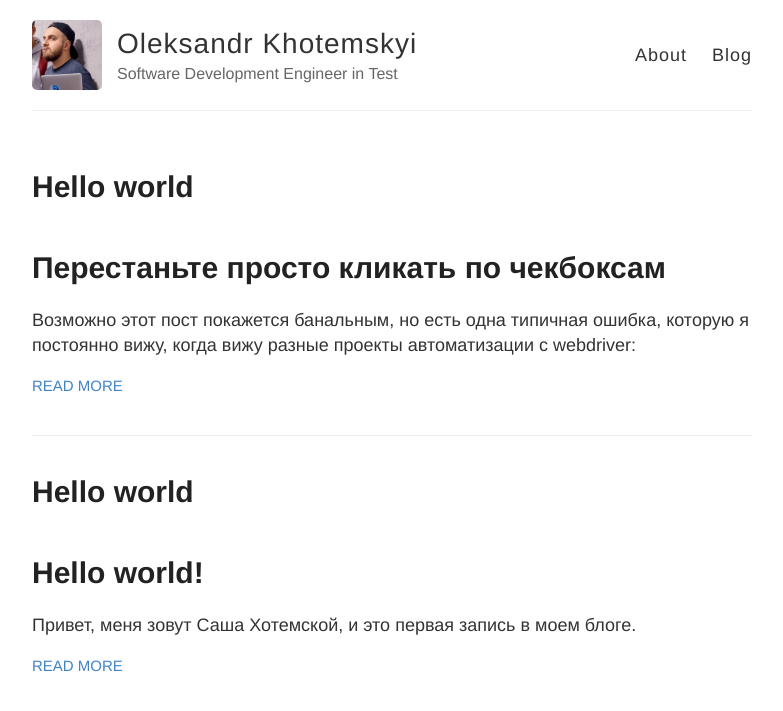
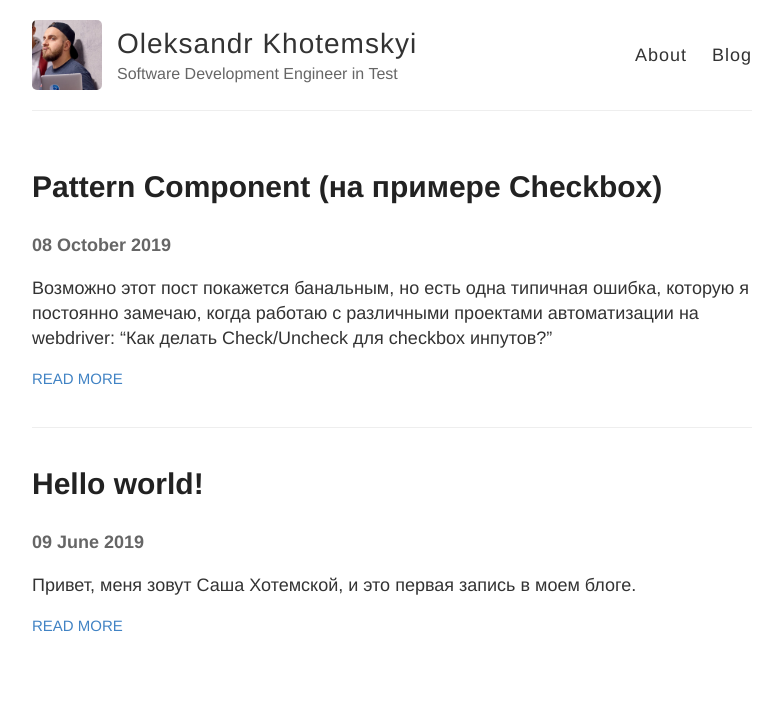
Before and after one commit to Xotabu4/xotabu4.github.io, a Jekyll site: the page built from blog.md, in a window 1280 px wide. Shown: the top 711 px of the page, without its empty margins (248-1031 px from the left). Built offline with Jekyll 4.4.1, drawn with Linux system fonts in a browser that asks for light colours; some of the changed lines change nothing that is shown.

Commit message:
Added components post

````diff
--- a/_layouts/bloghome.html
+++ b/_layouts/bloghome.html
@@ -5,9 +5,8 @@ layout: default
 <div class="posts">
   {% for post in site.posts %}
     <article class="post">
-      <h1>Hello world</h1>
       <h1><a href="{{ site.baseurl }}{{ post.url }}">{{ post.title }}</a></h1>
-
+      <h4> {{ post.date | date_to_long_string }} </h4>
       <div class="entry">
         {{ post.excerpt }}
       </div>
--- /dev/null
+++ b/_posts/2019-10-8-Components.md
@@ -0,0 +1,325 @@
+---
+layout: post
+title: Pattern Component (на примере Checkbox)
+---
+Возможно этот пост покажется банальным, но есть одна типичная ошибка,
+которую я постоянно замечаю, когда работаю с различными проектами автоматизации на webdriver: "Как делать Check/Uncheck для checkbox инпутов?"
+
+Представим что есть код (ProtractorJS, но это не принципиально):
+
+```javascript
+describe('test', function () {
+    it('test', async function () {
+        await browser.get('http://the-internet.herokuapp.com/checkboxes');
+        const checkboxes = $$('#checkboxes input[type="checkbox"]')
+        await checkboxes.get(0).click()
+        await checkboxes.get(1).click()
+        expect(await checkboxes.get(0).isSelected()).toBeTruthy('First checkbox expected to be selected')
+        expect(await checkboxes.get(1).isSelected()).toBeTruthy('Second checkbox expected to be selected')
+    })
+})
+```
+
+Кажется все ок, но запуская код мы получаем:
+```
+> protractor ./protractor.conf.js --specs="./examples/checkbox.js"
+
+[18:10:04] I/launcher - Running 1 instances of WebDriver
+[18:10:04] I/direct - Using ChromeDriver directly...
+Started
+F
+
+Failures:
+1) test test
+  Message:
+    Expected false to be truthy 'Second checkbox expected to be selected'.
+  Stack:
+    Error: Failed expectation
+        at UserContext.<anonymous> (/Users/oleksandrkhotemskyi/Documents/GitHub/Protractor_examples/examples/checkbox.js:9:54)
+        at <anonymous>
+        at process._tickCallback (internal/process/next_tick.js:160:7)
+```
+
+Упс, похоже второй чекбокс уже был выбран, а мы его развыбрали.
+
+А если используются PageObjects все становится еще хуже:
+
+```javascript
+class Page {
+    constructor() {
+        this.checkboxes = $$('#checkboxes input[type="checkbox"]')
+    }
+
+    async open() {
+        await browser.get('http://the-internet.herokuapp.com/checkboxes');
+    }
+
+    async selectFirstCheckbox() {
+        await this.checkboxes.get(0).click()
+    }
+
+    isFirstCheckboxSelected() {
+        return this.checkboxes.get(0).isSelected()
+    }
+
+    async selectSecondCheckbox() {
+        await this.checkboxes.get(1).click()
+    }
+
+    isSecondCheckboxSelected() {
+        return this.checkboxes.get(1).isSelected()
+    }
+}
+
+describe('test', function () {
+    it('test', async function () {
+        const page = new Page()
+        await page.open()
+        await page.selectFirstCheckbox()
+        await page.selectSecondCheckbox()
+        expect(await page.isFirstCheckboxSelected()).toBeTruthy('First checkbox expected to be selected')
+        expect(await page.isSecondCheckboxSelected()).toBeTruthy('Second checkbox expected to be selected')
+    })
+})
+```
+
+Первое что хочется сделать - проверку чекнут ли уже чекбокс:
+
+```javascript
+    async selectFirstCheckbox() {
+        if (!(await this.isFirstCheckboxSelected())) {
+            await this.checkboxes.get(0).click()
+        }
+    }
+```
+В целом это ок, но почему мы вообще пытаемся кликнуть в тестах на чекбокс, если он выбран? Он же выбран не просто так, а из-за нашей бизнес логики. Хорошей идеей будет отмечать это специальным warning сообщением - наши тесты почему то пытались чекнуть уже чекнутый чекбокс:
+
+```javascript
+    async selectFirstCheckbox() {
+        if (await this.isFirstCheckboxSelected()) {
+            console.warn(`Tests are trying to check already checked first checkbox with locator: ${this.checkboxes.get(0).locator()}. No action will be done.`)
+        } else {
+            await this.checkboxes.get(0).click()
+        }
+    }
+```
+
+Теперь выглядит неплохо, зафиксим и для второго чекбокса:
+
+```javascript
+    async selectFirstCheckbox() {
+        if (await this.isFirstCheckboxSelected()) {
+            console.warn(`Tests are trying to check already checked first checkbox with locator: ${this.checkboxes.get(0).locator()}. No action will be done.`)
+        } else {
+            await this.checkboxes.get(0).click()
+        }
+    }
+
+    async selectSecondCheckbox() {
+        if (await this.isSecondCheckboxSelected()) {
+            console.warn(`Tests are trying to check already checked second checkbox with locator: ${this.checkboxes.get(1).locator()}. No action will be done.`)
+        } else {
+            await this.checkboxes.get(1).click()
+        }
+    }
+```
+
+На этом можно было бы и закончить. Но мы то знаем что такой код вызовет лютую боль у бойцов с копипастой.
+
+Обычно люди решают это созданием какого-то Utils/Helper/Commons модуля, который хранил бы логику как чекнуть чекбокс:
+
+helper.js
+```javascript
+    async checkCheckbox(checkbox) {
+        if (await checkbox.isSelected()) {
+            console.warn(`Tests are trying to check already checked checkbox with locator: ${checkbox.locator()}. No action will be done.`)
+        } else {
+            await checkbox.click()
+        }
+    }
+```
+
+Но это совершенно не ООП подход, в итоге у нас будет килотонны вспомогательных функций на каждый чих. Это не масштабируемо, не дает нужной инкапсуляции, и чревато ошибками если передан неправильный элемент.
+
+
+Я рекомендую использовать подход с типизированными элементами. Я предпочитаю называть это Component. В целом этот паттерн не новый, и гуляет по интернету под различными названиями - HTML element, fragment, component, Element...
+
+Как это может выглядеть:
+
+checkbox.js
+```javascript
+class Checkbox {
+    constructor(elemnt) {
+        this.element = elemnt
+    }
+
+    async check() {
+        if (await this.isChecked()) {
+            console.warn(`Tests are trying to check already checked checkbox with locator: ${this.element.locator()}. No action will be done.`)
+        } else {
+            await this.element.click()
+        }
+    }
+
+    async uncheck() {
+        if (!(await this.isChecked())) {
+            console.warn(`Tests are trying to uncheck already unchecked checkbox with locator: ${this.element.locator()}. No action will be done.`)
+        } else {
+            await this.element.click()
+        }
+    }
+
+    isChecked() {
+        return this.element.isSelected();
+    }
+
+}
+```
+
+Мы получаем четкий объект который работает как враппер над нашим чекбоксом, можем использовать его как напрямую вызывая из pageobject:
+
+```javascript
+class Page {
+    constructor() {
+        this.checkboxes = $$('#checkboxes input[type="checkbox"]')
+        this.firstCheckbox = new Checkbox(this.checkboxes.get(0))
+        this.secondCheckbox = new Checkbox(this.checkboxes.get(1))
+    }
+
+    async open() {
+        await browser.get('http://the-internet.herokuapp.com/checkboxes');
+    }
+}
+
+describe('test', function () {
+    it('test', async function () {
+        const page = new Page()
+        await page.open()
+        await page.firstCheckbox.check()
+        await page.secondCheckbox.check()
+        expect(await page.firstCheckbox.isChecked()).toBeTruthy('First checkbox expected to be selected')
+        expect(await page.secondCheckbox.isChecked()).toBeTruthy('Second checkbox expected to be selected')
+    })
+})
+```
+
+В целом это рабочий вариант, и имеет право на жизнь. Но это может нарушить инкапсуляцию, и раскрывает содержимое страницы в тест. Можно обернуть это в методы в самом pageobject:
+```javascript
+class Page {
+    constructor() {
+        this.checkboxes = $$('#checkboxes input[type="checkbox"]')
+        this.firstCheckbox = new Checkbox(this.checkboxes.get(0))
+        this.secondCheckbox = new Checkbox(this.checkboxes.get(1))
+    }
+
+    async open() {
+        await browser.get('http://the-internet.herokuapp.com/checkboxes');
+    }
+
+    async selectFirstCheckbox() {
+        await this.firstCheckbox.check()
+    }
+
+    isFirstCheckboxSelected() {
+        return this.firstCheckbox.isChecked()
+    }
+
+    async selectSecondCheckbox() {
+        await this.secondCheckbox.check()
+    }
+
+    isSecondCheckboxSelected() {
+        return this.secondCheckbox.isChecked()
+    }
+}
+```
+
+Но это может быть избыточно, и добавляет некоторое дублирование в код. К тому же мы слегка откатываемся к начальной версии без Checkbox компонента. Рекомендую действовать по обстоятельствам в каждом конкретном проекте или даже случае.
+
+
+Можем развить идею еще дальше. Почему бы нам не использовать наследование тут, и сделать наш Checkbox чтобы он фактически являлся WebElement (ElementFinder в ProtractorJS). Когда то давно я уже проводил [доклад](https://youtu.be/aSmTwARoPJA)  на эту тему, и даже презентовал свою вспомогательную [библиотеку](https://github.com/Xotabu4/protractor-element-extend/blob/master/README.md) для этого. Давайте посмотрим как мы можем провернуть это в ProtractorJS, и что это нам даст:
+
+
+```javascript
+import {BaseFragment} from 'protractor-element-extend'
+
+class Checkbox extends BaseFragment {
+    async check() {
+        if (await this.isChecked()) {
+            console.warn(`Tests are trying to check already checked checkbox with locator: ${this.locator()}. No action will be done.`)
+        } else {
+            await this.click()
+        }
+    }
+
+    async uncheck() {
+        if (!(await this.isChecked())) {
+            console.warn(`Tests are trying to uncheck already unchecked checkbox with locator: ${this.locator()}. No action will be done.`)
+        } else {
+            await this.click()
+        }
+    }
+
+    isChecked() {
+        return this.isSelected();
+    }
+
+}
+```
+
+1) Обратите внимание что мы теперь наследуем Checkbox от BaseFragment
+
+2) BaseFragment принимает в своем конструкторе протракторовский - ElementFinder, и это дает нам возможность избавится от конструктора в Checkbox (будет использоватся унаследованный от BaseFragment конструктор):
+```javascript
+    // больше не нужно
+    constructor(elemnt) {
+        this.element = elemnt
+    }
+```
+
+3) Но самая мякотка что наш `this` внутри checkbox теперь является валидным ElementFinder который мы передали в конструктор, поскольку мы унаследовались от него. Теперь `this.click()` внутри Checkbox вызовет `click` на том элементе который был передан в конструктор параметром.
+
+Наследование от ElementFinder дает использовать некоторые интересные трюки. К примеру - наши чекбоксы появляются с небольшой задержкой и нам нужно ожидание видимости чекбокса:
+
+```javascript
+import {BaseFragment} from 'protractor-element-extend'
+
+class Checkbox extends BaseFragment {
+    async check() {
+        if (await this.isChecked()) {
+            console.warn(`Tests are trying to check already checked checkbox with locator: ${this.locator()}. No action will be done.`)
+        } else {
+            await browser.wait(EC.visibilityOf(this), 10000, `Checkbox with locator: ${this.locator()} is not visible`)
+            await this.click()
+        }
+    }
+
+    async uncheck() {
+        if (!(await this.isChecked())) {
+            console.warn(`Tests are trying to uncheck already unchecked checkbox with locator: ${this.locator()}. No action will be done.`)
+        } else {
+            await browser.wait(EC.visibilityOf(this), 10000, `Checkbox with locator: ${this.locator()} is not visible`)
+            await this.click()
+        }
+    }
+
+    async isChecked() {
+        await browser.wait(EC.visibilityOf(this), 10000, `Checkbox with locator: ${this.locator()} is not visible`)
+        return this.isSelected();
+    }
+
+}
+```
+
+Поскольку наш Checkbox совместим с ElementFinder, мы можем передавать `this` прямо в ExpectedConditions.visibilityOf, что довольно удобно. Кому интересно детальней про .wait - недавно у меня был [доклад в котором мы рассматривали как работают ожидания](https://youtu.be/wvTJz5VyRJc).
+
+Конечно это работает и снаружи:
+
+```javascript
+const checkboxes = $$('#checkboxes input[type="checkbox"]')
+const firstCheckbox = new Checkbox(this.checkboxes.get(0))
+
+await browser.wait(EC.visibilityOf(firstCheckbox), 10000, `Checkbox with locator: ${firstCheckbox.locator()} is not visible`)
+```
+
+Наш PageObject менять не нужно, интерфейс для работы с Checkbox остается таким же.
--- a/_posts/2019-7-23-Checkboxes.md
+++ /dev/null
@@ -1,177 +0,0 @@
----
-layout: post
-title: Перестаньте просто кликать по чекбоксам
----
-Возможно этот пост покажется банальным, но есть одна типичная ошибка,
-которую я постоянно вижу, когда вижу разные проекты автоматизации с webdriver:
-
-Эта проблема - как делать Check/Uncheck для checkbox инпутов.
-
-Представим что есть код (ProtractorJS, но это не принципиально):
-
-```javascript
-describe('test', function () {
-    it('test', async function () {
-        await browser.get('http://the-internet.herokuapp.com/checkboxes');
-        const checkboxes = $$('#checkboxes input[type="checkbox"]')
-        await checkboxes.get(0).click()
-        await checkboxes.get(1).click()
-        expect(await checkboxes.get(0).isSelected()).toBeTruthy('First checkbox expected to be selected')
-        expect(await checkboxes.get(1).isSelected()).toBeTruthy('Second checkbox expected to be selected')
-    })
-})
-```
-
-Кажется все ок, но запуская код мы получаем:
-```
-> protractor ./protractor.conf.js --specs="./examples/checkbox.js"
-
-[18:10:04] I/launcher - Running 1 instances of WebDriver
-[18:10:04] I/direct - Using ChromeDriver directly...
-Started
-F
-
-Failures:
-1) test test
-  Message:
-    Expected false to be truthy 'Second checkbox expected to be selected'.
-  Stack:
-    Error: Failed expectation
-        at UserContext.<anonymous> (/Users/oleksandrkhotemskyi/Documents/GitHub/Protractor_examples/examples/checkbox.js:9:54)
-        at <anonymous>
-        at process._tickCallback (internal/process/next_tick.js:160:7)
-```
-
-Упс, похоже второй чекбокс уже был выбран, а мы его развыбрали.
-
-А если используются PageObjects все становится еще хуже:
-
-```javascript
-class Page {
-    constructor() {
-        this.checkboxes = $$('#checkboxes input[type="checkbox"]')
-    }
-
-    async open() {
-        await browser.get('http://the-internet.herokuapp.com/checkboxes');
-    }
-
-    async selectFirstCheckbox() {
-        await this.checkboxes.get(0).click()
-    }
-
-    isFirstCheckboxSelected() {
-        return this.checkboxes.get(0).isSelected()
-    }
-
-    async selectSecondCheckbox() {
-        await this.checkboxes.get(1).click()
-    }
-
-    isSecondCheckboxSelected() {
-        return this.checkboxes.get(1).isSelected()
-    }
-}
-
-describe('test', function () {
-    it('test', async function () {
-        const page = new Page()
-        await page.open()
-        await page.selectFirstCheckbox()
-        await page.selectSecondCheckbox()
-        expect(await page.isFirstCheckboxSelected()).toBeTruthy('First checkbox expected to be selected')
-        expect(await page.isSecondCheckboxSelected()).toBeTruthy('Second checkbox expected to be selected')
-    })
-})
-```
-
-Первое что хочется сделать - проверку чекнут ли уже чекбокс:
-
-```
-    async selectFirstCheckbox() {
-        if (!(await this.isFirstCheckboxSelected())) {
-            await this.checkboxes.get(0).click()
-        }
-    }
-```
-В целом это ок, но почему мы вообще пытаемся кликнуть в тестах на чекбокс, если он выбран? Он же выбран не просто так, а из-за нашей бизнес логики. Хорошей идеей будет отмечать это специальным warning сообщением - наши тесты почему то пытались чекнуть уже чекнутый чекбокс:
-
-```
-    async selectFirstCheckbox() {
-        if (await this.isFirstCheckboxSelected()) {
-            console.warn(`Tests are trying to check already checked first checkbox with locator: ${this.checkboxes.get(0).locator()}. No action will be done.`)
-        } else {
-            await this.checkboxes.get(0).click()
-        }
-    }
-```
-
-Теперь выглядит неплохо, зафиксим и для второго чекбокса:
-
-```
-    async selectFirstCheckbox() {
-        if (await this.isFirstCheckboxSelected()) {
-            console.warn(`Tests are trying to check already checked first checkbox with locator: ${this.checkboxes.get(0).locator()}. No action will be done.`)
-        } else {
-            await this.checkboxes.get(0).click()
-        }
-    }
-
-    async selectSecondCheckbox() {
-        if (await this.isSecondCheckboxSelected()) {
-            console.warn(`Tests are trying to check already checked second checkbox with locator: ${this.checkboxes.get(1).locator()}. No action will be done.`)
-        } else {
-            await this.checkboxes.get(1).click()
-        }
-    }
-```
-
-На этом можно было бы и закончить. Но мы то знаем что такой код вызовет лютую боль у бойцов с копипастой.
-
-Обычно люди решают это созданием какого то Utils/Helper/Commons модуля, который хранил бы логику как чекнуть чекбокс:
-
-helper.js
-```
-    async checkCheckbox(checkbox) {
-        if (await checkbox.isSelected()) {
-            console.warn(`Tests are trying to check already checked checkbox with locator: ${checkbox.locator()}. No action will be done.`)
-        } else {
-            await checkbox.click()
-        }
-    }
-```
-
-Но это совершенно не ООП подход, в итоге у нас будет килотонны вспомогательных функций на каждый чих, из которых потом будут появлятся новые вспомогательные функции.
-
-
-Я рекомендую использовать подход с типизированными элементами:
-
-checkbox.js
-```
-class Checkbox {
-    constructor(elemnt) {
-        this.element = elemnt
-    }
-
-    check() {
-        if (await this.isChecked()) {
-            console.warn(`Tests are trying to check already checked checkbox with locator: ${this.element.locator()}. No action will be done.`)
-        } else {
-            await checkbox.click()
-        }
-    }
-
-    uncheck() {
-        if (!(await this.isChecked())) {
-            console.warn(`Tests are trying to uncheck already unchecked checkbox with locator: ${this.element.locator()}. No action will be done.`)
-        } else {
-            await checkbox.click()
-        }
-    }
-
-    isChecked() {
-        return this.element.isSelected();
-    }
-
-}
-```
````
